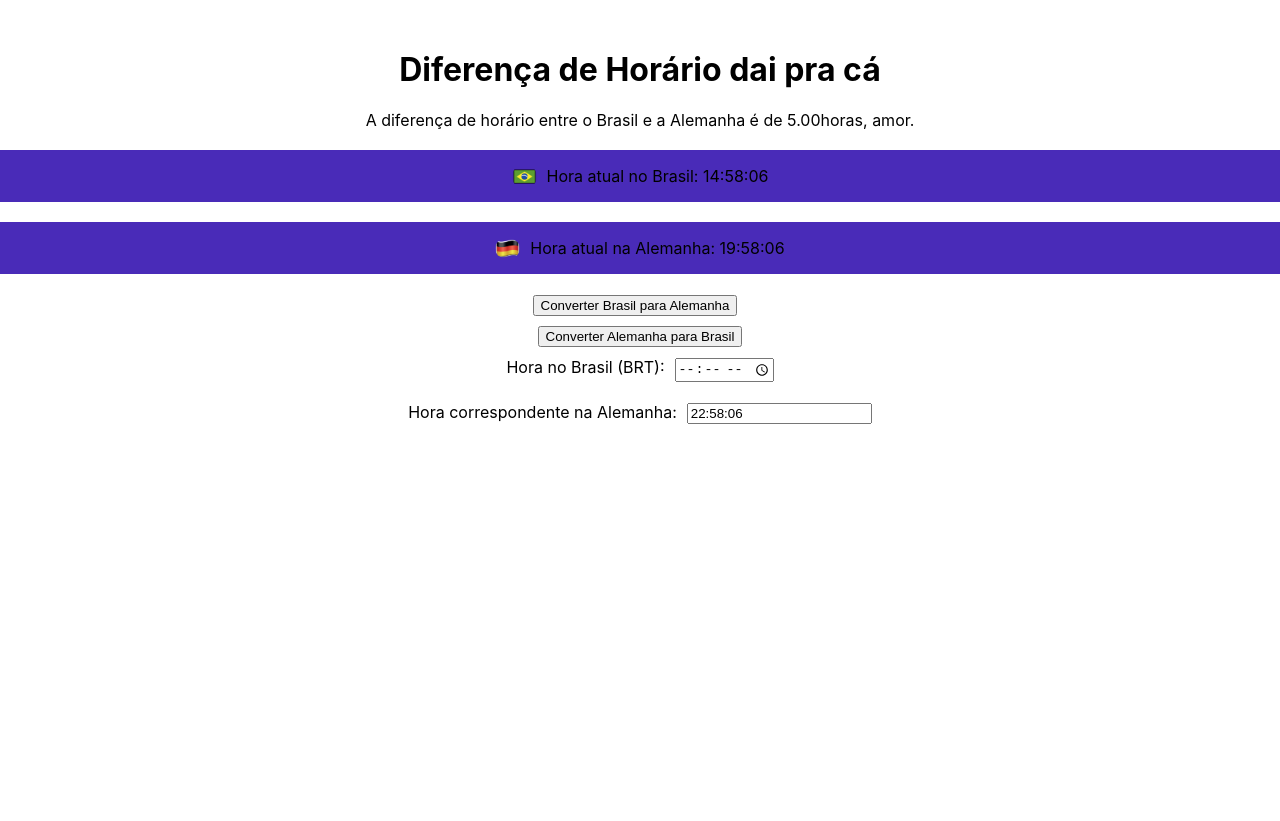
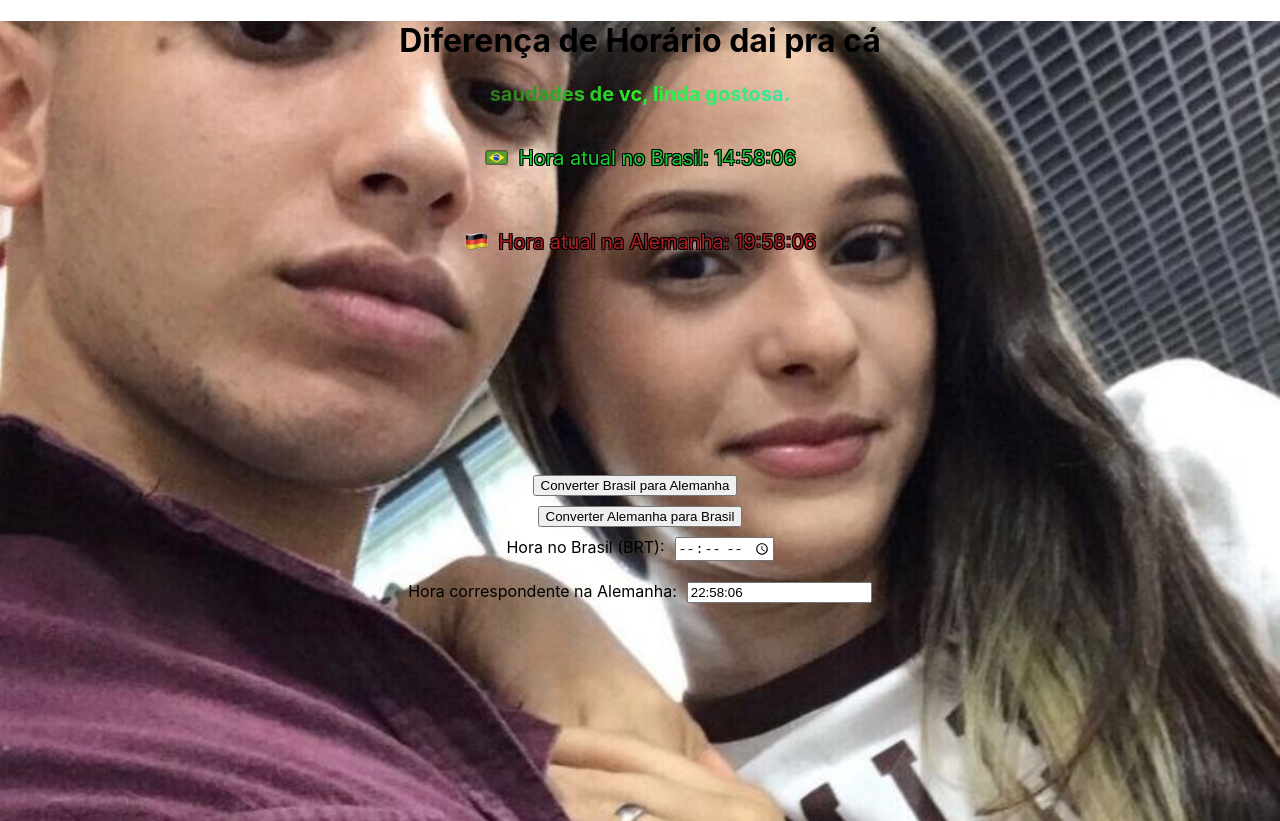
Before and after one commit to ANj0Geladu/calc-days, a React (Create React App) app: page / in a window 1280 px wide. Before the commit the page ends 800 px from the top, so only its background shows below. Built offline with nearby package versions, Linux system fonts and the light colour scheme.

Commit message:
feitoCss

```diff
--- a/src/App.css
+++ b/src/App.css
@@ -1,17 +1,49 @@
+
 .container {
+  background-image: url('./assets/photo_2024-05-17_19-40-28.jpg');
   text-align: center;
-    margin-top: 50px;
+  display: block; /* use 'flex' em vez de 'flexbox' */
+  background-size: cover; /* ou 'contain' dependendo do efeito desejado */
+  background-position: center; /* centraliza a imagem */
+  background-repeat: no-repeat; /* evita repetição da imagem */
+  height: 100vh; /* define a altura do contêiner */
+  margin-top: 20px;
+}
 
+.tituloDoTexoPrinc {
+  font-size: 20px;
+      font-weight: bold;
+      background: linear-gradient(to right,
+        red, rgb(239, 158, 9), rgb(59, 59, 24), rgb(40, 243, 40), rgb(58, 227, 227), blue, violet);
+      -webkit-background-clip: text;
+      -webkit-text-fill-color: transparent;
     }
- .body {
-  background-image: url('./assets/photo_2024-05-17_19-40-28.jpg') ;
+
+.brasil{
+  color: rgb(23, 208, 54);
+  text-shadow:
+    -1px -1px 0 #000,
+    1px -1px 0 #000,
+    -1px 1px 0 #000,
+    1px 1px 0 #000; /* Cria a borda preta */
+  font-size: 20px;
 }
+.alemanha{
+  color:rgb(173, 29, 34);
+  text-shadow:
+    -1px -1px 0 #000,
+    1px -1px 0 #000,
+    -1px 1px 0 #000,
+    1px 1px 0 #000; /* Cria a borda preta */
+  font-size: 20px;
+}
+
 .time-display {
   display: flex;
   align-items: center;
   justify-content: center;
   margin-top: 20px;
-    background: rgb(73, 43, 184);
+  background: rgba(129, 126, 138, 0);
 }
 
 .flag {
--- a/src/TimeDifference.jsx
+++ b/src/TimeDifference.jsx
@@ -69,20 +69,23 @@ const TimeDifference = () => {
     }
   };
 
+  // {timeDifference.toFixed(2)}
+
   return (
     <div className="container">
-      <h1>Diferença de Horário dai pra cá</h1>
-      <p>A diferença de horário entre o Brasil e a Alemanha é de {timeDifference.toFixed(2)}horas, amor.</p>
+      <h1 className='titulo'>Diferença de Horário dai pra cá</h1>
+      <p className='tituloDoTexoPrinc'>saudades de vc, linda gostosa.</p>
       <div className="time-display">
         <img src={brazilFlag} alt="Bandeira do Brasil" className="flag" />
-        <p>Hora atual no Brasil: {currentBrazilTime}</p>
+        <p className='brasil'>Hora atual no Brasil: {currentBrazilTime}</p>
       </div>
       <div className="time-display">
         <img src={germanyFlag} alt="Bandeira da Alemanha" className="flag" />
-        <p>Hora atual na Alemanha: {currentGermanyTime}</p>
+        <p className='alemanha' >Hora atual na Alemanha: {currentGermanyTime}</p>
       </div>
 
-      <div style={{ marginTop: '20px' }}>
+
+      <div style={{ marginTop: '200px' }}>
         <button onClick={() => setConversionType('BRtoDE')} style={{ marginRight: '10px' }}>
           Converter Brasil para Alemanha
         </button>
@@ -105,7 +108,7 @@ const TimeDifference = () => {
       </div>
 
       <div style={{ marginTop: '20px' }}>
-        <label style={{marginTop: '10px'}} >
+        <label style={{marginTop: '10px', color: '-moz-initial'}} >
           {conversionType === 'BRtoDE' ? 'Hora correspondente na Alemanha:' : 'Hora correspondente no Brasil:'}
           <input
             type="text"
```
Lines whose indentation alone changed are shown as unchanged.
